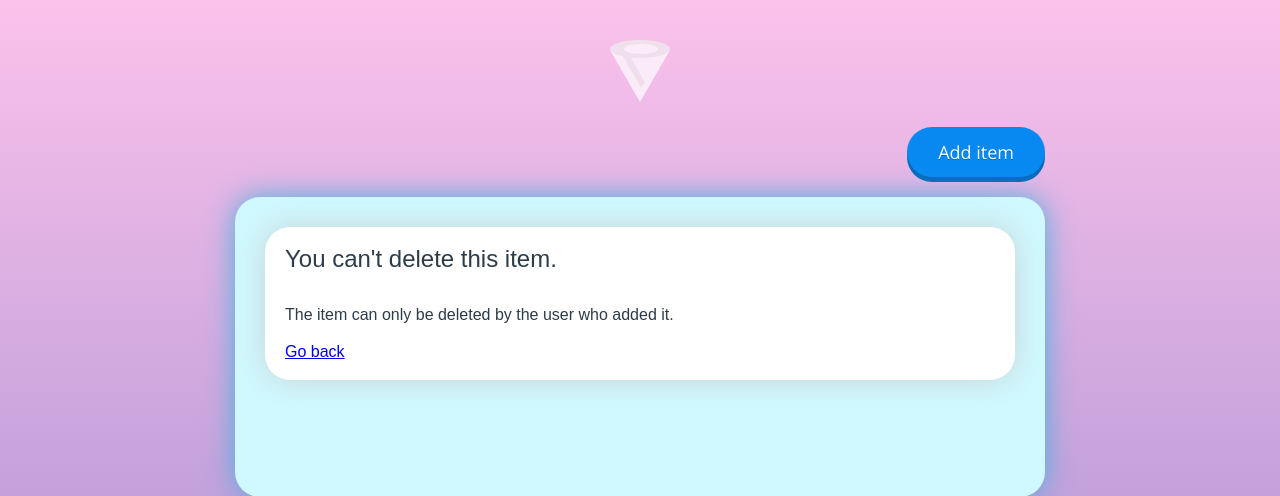
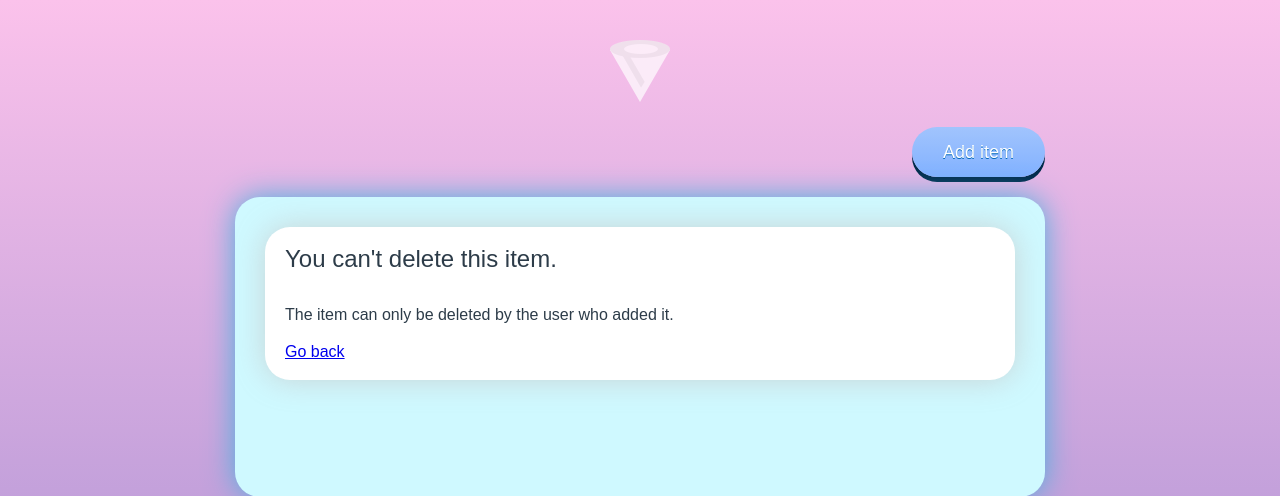
Before and after one commit to stoico/python-flask-catalog, a Flask app: page /not-deletable in a window 1280 px wide. Shown: the top 496 px of the page. Run offline with Flask 2, Linux system fonts and the light colour scheme; some libraries are stand-ins or nearby versions; some web fonts are replaced.

Commit message:
Restlye buttons to light blue gradient.

```diff
--- a/static/styles/style.css
+++ b/static/styles/style.css
@@ -113,12 +113,10 @@ input[type=submit] {
 
 .button {
   margin-top: 25px;
-  font-family: 'Open Sans', sans-serif;
   font-weight: 300;
-  box-shadow: 0px 5px 0px 0px #0069b9;
-  background-color: #0789f1;
+  background-image: linear-gradient(#a1c4fd 0%, #82b1ff 100%);
+  box-shadow: 0px 5px 0px 0px #002a4a;
   border-radius: 28px;
-  display: inline-block;
   cursor: pointer;
   color: #ffffff;
   font-size: 18px;
@@ -129,12 +127,12 @@ input[type=submit] {
 }
 
 .button:hover {
-	background-color:#0069b9;
+  background-color: #0069b9;
   box-shadow: 0px 5px 0px 0px #002a4a;
 }
 .button:active {
-	position:relative;
-	top:1px;
+  position: relative;
+  top: 1px;
 }
 
 .cancel {
```
